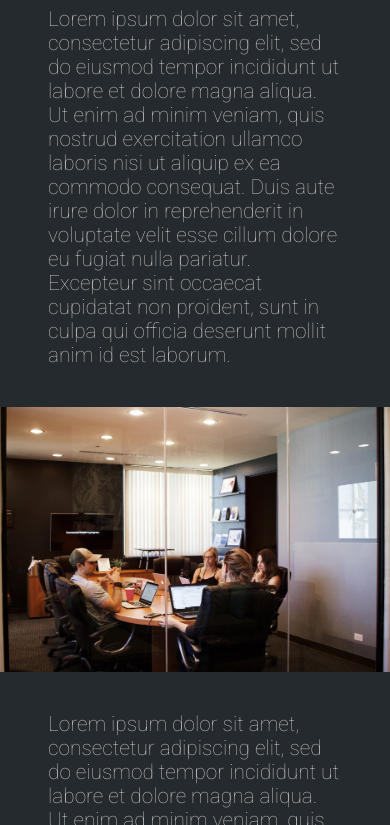
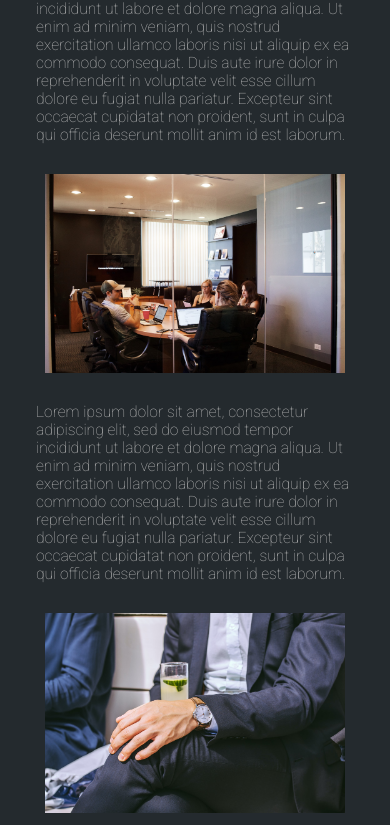
Before and after one commit to eoNicholls/aeon-industries, a website: page vision.html in a window 390 px wide. Shown: the part 168-993 px from the top of the page. Drawn offline with Linux system fonts and the light colour scheme.

Commit message:
Improved responsivity to different devices.

```diff
--- a/style.css
+++ b/style.css
@@ -82,7 +82,7 @@ main p {
 }
 
 main img {
-	max-width: 25rem;
+	max-width: min(25rem, 95%);
 	height: auto;
 	margin: 1.5rem;
 }
@@ -113,6 +113,10 @@ footer p {
 }
 
 @media screen and (max-width: 500px) {
+	* {
+		font-size: 0.75rem;
+	}
+
 	nav li {
 		font-size: 1.5rem;
 		padding-bottom: 1rem;
--- a/vision.html
+++ b/vision.html
@@ -3,6 +3,7 @@
 <head>
 	<meta charset="utf">
 	<title>Aeon Industries - Vision</title>
+	<meta name="viewport" content="width=device-width,initial-scale=1.0">
 	<link href="style.css" type="text/css" rel="stylesheet">
 	<link href="https://fonts.googleapis.com/css2?family=Roboto+Slab:wght@100&family=Roboto:wght@100&display=swap" rel="stylesheet">
 </head>
```
Also changed, not shown: contact.html (+1 -0 lines).
